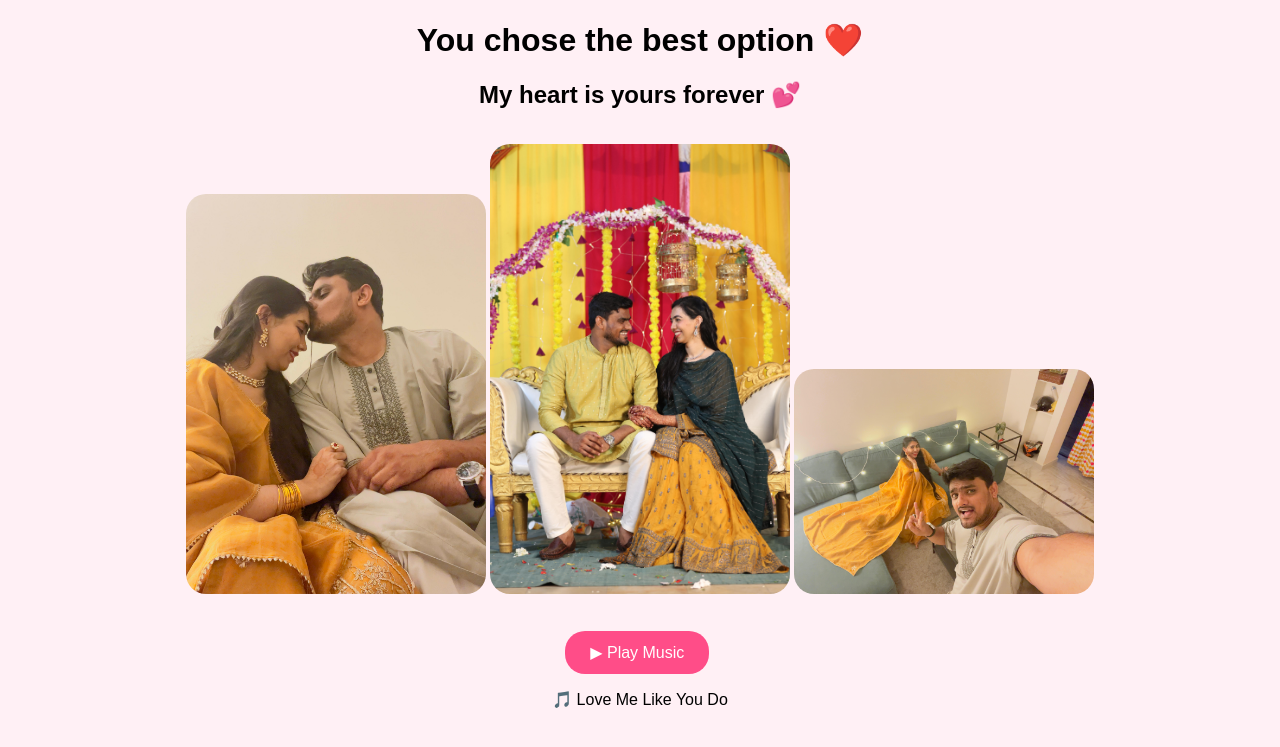
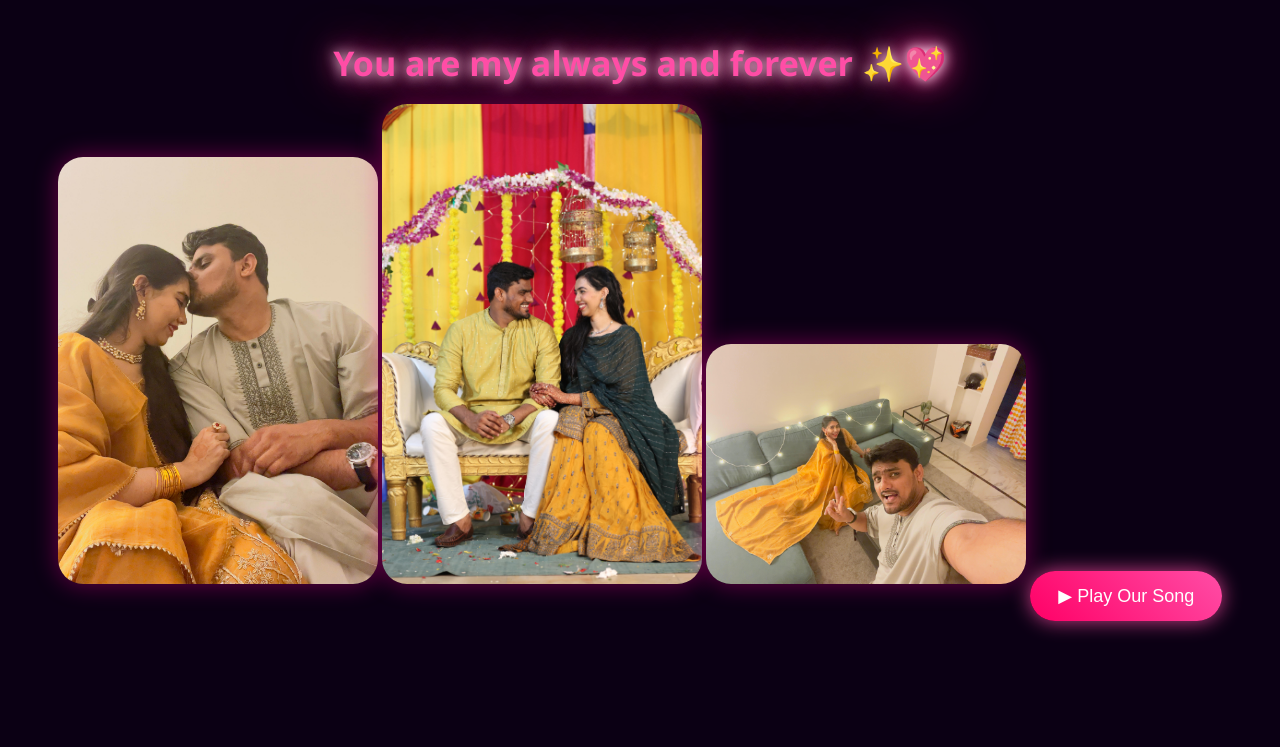
Before and after one commit to azeez-tech-dot/love-app, a Flask app: page /yes in a window 1280 px wide. Shown: the top 747 px of the page. Run offline with Flask 3, Linux system fonts and the light colour scheme.

Commit message:
fix sparkle text and glow effect

```diff
--- a/app.py
+++ b/app.py
@@ -4,10 +4,11 @@ app = Flask(__name__)
 
 @app.route("/")
 def home():
-    return render_template("love.html")
+    return render_template("index.html")
 
 @app.route("/yes")
 def yes():
     return render_template("yes.html")
 
-# Render uses gunicorn, not app.run()
+if __name__ == "__main__":
+    app.run()
--- a/templates/yes.html
+++ b/templates/yes.html
@@ -1,66 +1,84 @@
 <!DOCTYPE html>
 <html>
 <head>
-    <title>You Said Yes ❤️</title>
+  <title>Forever ❤️</title>
   <meta name="viewport" content="width=device-width, initial-scale=1.0">
 
   <style>
     body {
+      background: #0b0014;
       text-align: center;
-            background: #fff0f5;
-            font-family: Arial;
+      font-family: 'Segoe UI', sans-serif;
+      color: white;
+      overflow-x: hidden;
     }
+
+    .sparkle {
+      font-size: 34px;
+      font-weight: 700;
+      margin-top: 40px;
+      color: #ff4da6;
+      animation: glow 1.2s infinite alternate;
+    }
+
+    @keyframes glow {
+      0% {
+        text-shadow:
+          0 0 5px #ff4da6,
+          0 0 10px #ff4da6,
+          0 0 20px #ff0066;
+      }
+      100% {
+        text-shadow:
+          0 0 15px #ffffff,
+          0 0 30px #ff4da6,
+          0 0 60px #ff0066;
+      }
+    }
+
     img {
-            width: 80%;
-            max-width: 300px;
-            border-radius: 20px;
-            margin: 15px 0;
+      width: 85%;
+      max-width: 320px;
+      border-radius: 25px;
+      margin: 18px 0;
+      box-shadow: 0 0 25px rgba(255, 0, 150, 0.4);
     }
-        button {
-            padding: 12px 25px;
-            font-size: 16px;
-            border-radius: 20px;
+
+    .music-btn {
+      background: linear-gradient(45deg, #ff0066, #ff4da6);
+      color: white;
       border: none;
-            background: #ff4d88;
-            color: white;
-            cursor: pointer;
+      padding: 14px 28px;
+      border-radius: 30px;
+      font-size: 18px;
+      margin: 25px 0;
+      box-shadow: 0 0 20px rgba(255, 77, 166, 0.8);
     }
   </style>
 </head>
 
 <body>
 
-<h1>You chose the best option ❤️</h1>
-<h2>My heart is yours forever 💕</h2>
+  <div class="sparkle">
+    You are my always and forever ✨💖
+  </div>
 
-<!-- Images -->
-<img src="/static/pic1.jpg">
-<img src="/static/pic2.jpg">
-<img src="/static/pic3.jpg">
+  <img src="{{ url_for('static', filename='pic1.jpg') }}">
+  <img src="{{ url_for('static', filename='pic2.jpg') }}">
+  <img src="{{ url_for('static', filename='pic3.jpg') }}">
 
+  <button class="music-btn" onclick="playMusic()">▶ Play Our Song</button>
 
-<br><br>
-
-<!-- Play Button -->
-<button onclick="playMusic()">▶ Play Music</button>
-
-<!-- Hidden YouTube Audio -->
-<iframe id="yt"
-  width="1"
-  height="1"
+  <iframe id="music"
+    width="1" height="1"
     src=""
-  frameborder="0"
-  allow="autoplay">
+    allow="autoplay"
+    style="display:none;">
   </iframe>
 
   <script>
     function playMusic() {
-    document.getElementById("yt").src =
+      document.getElementById("music").src =
         "https://www.youtube.com/embed/AJtDXIazrMo?autoplay=1";
     }
   </script>
-
-<p>🎵 Love Me Like You Do</p>
-
-</body>
-</html>
```
Also changed, not shown: templates/index.html (added, +56 -0 lines), templates/love.html (deleted, +0 -41 lines). Lines whose indentation alone changed are shown as unchanged.
